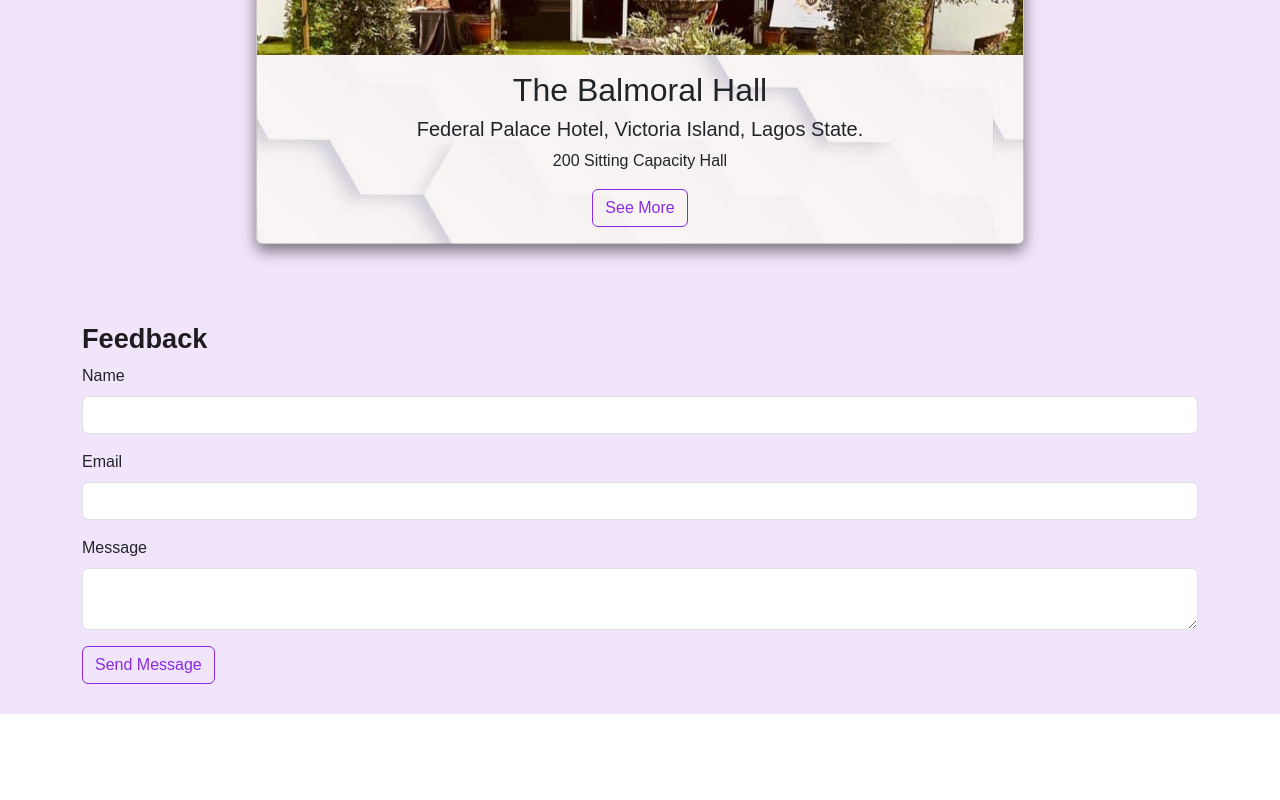
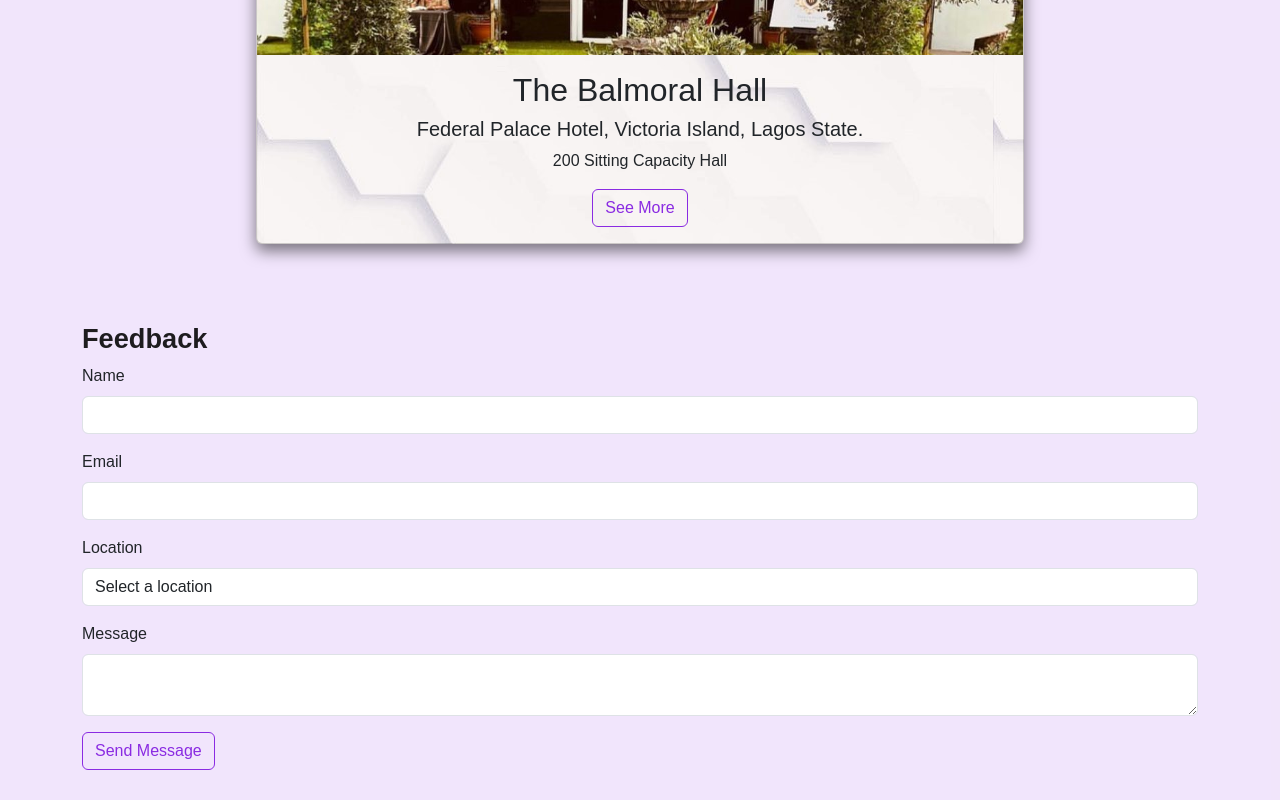
Before and after one commit to Timmilytim/Balmoral, a React (Vite) app: page /Home in a window 1280 px wide. Shown: the part 2647-3447 px from the top of the page. Before the commit the page ends 3361 px from the top, so only its background shows below. Built offline with nearby package versions, Linux system fonts and the light colour scheme.

Commit message:
updated the feedback page

```diff
--- a/src/Components/Feedback.jsx
+++ b/src/Components/Feedback.jsx
@@ -6,6 +6,7 @@
   const [formData, setFormData] = useState({
     name: '',
     email: '',
+    location: '',
     message: '',
   });
 
@@ -32,6 +33,7 @@
     setFormData({
       name: '',
       email: '',
+      location:'',
       message: '',
     });
   };
@@ -50,7 +52,20 @@
           <input type="email" className="form-control" id="email" name="email" value={formData.email} onChange={handleChange} required />
         </div>
         <div className="mb-3">
-          <label htmlFor="message" className="form-label">Message</label>
+        <label htmlFor="name" className="form-label">Location</label>
+          <select required className="form-control" name="location" id="location" value={formData.location} onChange={handleChange}>
+              <option value="">Select a location</option>
+              <option value="Villa Valha Lagos (Ikoyi, Lagos State)">Villa Valha Lagos (Ikoyi, Lagos State)</option>
+              <option value="Balmoral Convention Center(Federal Palace Hotel, Victoria Island, Lagos State)">Balmoral Convention Center(Federal Palace Hotel, Victoria Island, Lagos State)</option>
+              <option value="Balmoral Convention Center (Sheraton Hotel Ikeja, Lagos State)">Balmoral Convention Center (Sheraton Hotel Ikeja, Lagos State)</option>
+              <option value="The Balmoral Hall (Oregun Ikeja, Lagos State)">The Balmoral Hall (Oregun Ikeja, Lagos State)</option>
+              <option value="The Balmoral Hall (Federal Palace Hotel, Victoria Island, Lagos State)">The Balmoral Hall (Federal Palace Hotel, Victoria Island, Lagos State)</option>
+          </select>
+        </div>
+
+
+        <div className="mb-3">
+          <label htmlFor="message" className="form-label">Message</label> <br/>
           <textarea className="form-control" id="message" name="message" value={formData.message} onChange={handleChange} required />
         </div>
         <button type="submit" className="btn btn-outline-success">Send Message</button>
```
Also changed, not shown: src/Pages/Palace.jsx (line endings or trailing spaces), src/assets/NIIT.png (added).
